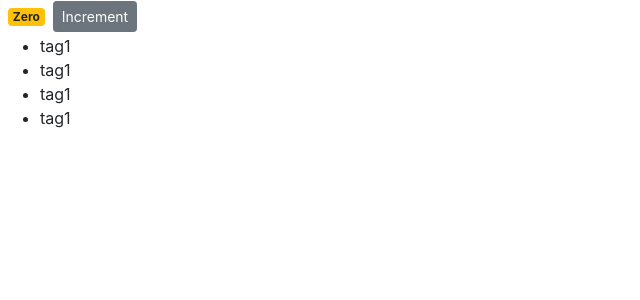
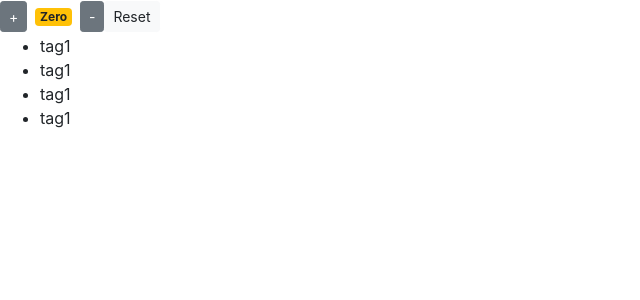
Before and after one commit to ferdous-al-quraeshi/react-crash-course-with-examples, a React (Create React App) app: page / in a window 1280 px wide. Shown: the top 300 px of the page, without its empty margins (0-640 px from the left). Built offline with nearby package versions, Linux system fonts and the light colour scheme.

Commit message:
updating the 'state'

```diff
--- a/src/components/counterComponet.jsx
+++ b/src/components/counterComponet.jsx
@@ -24,7 +24,7 @@ class Counter extends Component {
     ]
   };
 
-  // a classic approach for 'binding' event handlers
+  /* a classic approach for 'binding' event handlers */
   // constructor() {
   //   super(); // Syntax error: 'this' is not allowed before super()
   //   this.handleIncrement = this.handleIncrement.bind(this);
@@ -33,22 +33,40 @@ class Counter extends Component {
   render() {
     return (
       <React.Fragment>
-        <span className={this.getBadgeClasses()}> {this.formatCount()}</span>
         <button
           onClick={this.handleIncrement}
           className="btn btn-secondary btn-sm"
         >
-          Increment
+          +
         </button>
+        <span className={this.getBadgeClasses()}> {this.formatCount()}</span>
+        <button
+          onClick={this.handleDecrement}
+          className="btn btn-secondary btn-sm"
+        >
+          -
+        </button>
+        <button onClick={this.handleReset} className="btn btn-light btn-sm">
+          Reset
+        </button>
+
         {this.renderTags()}
       </React.Fragment>
     );
   }
 
-  // helper methods
+  /* helper methods */
   handleIncrement = () => {
     // the arrow function approach that auto inherited (NOT re-bind) the 'this'
-    console.log("Incremented", this.state.count);
+    this.setState({ count: this.state.count + 1 });
+  };
+  handleDecrement = () => {
+    // the arrow function approach that auto inherited (NOT re-bind) the 'this'
+    this.setState({ count: this.state.count - 1 });
+  };
+  handleReset = () => {
+    // the arrow function approach that auto inherited (NOT re-bind) the 'this'
+    this.setState({ count: 0 });
   };
   renderTags() {
     if (this.state.tags.length === 0)
@@ -58,11 +76,24 @@ class Counter extends Component {
           <span className="ml-2 text-warning">Put some tags here...</span>
         </p>
       );
-    return <ul>{this.state.tags.map(t => <li key={t.id}>{t.el}</li>)}</ul>;
+    return (
+      <ul>
+        {this.state.tags.map(t => (
+          <li key={t.id}>{t.el}</li>
+        ))}
+      </ul>
+    );
   }
   getBadgeClasses() {
     let classes = "badge m-2 badge-";
-    classes += this.state.count === 0 ? "warning" : "primary";
+    classes +=
+      this.state.count === 0
+        ? "warning"
+        : this.state.count < 0
+          ? "danger"
+          : this.state.count > 0
+            ? "primary"
+            : 0;
     return classes;
   }
   formatCount() {
```
